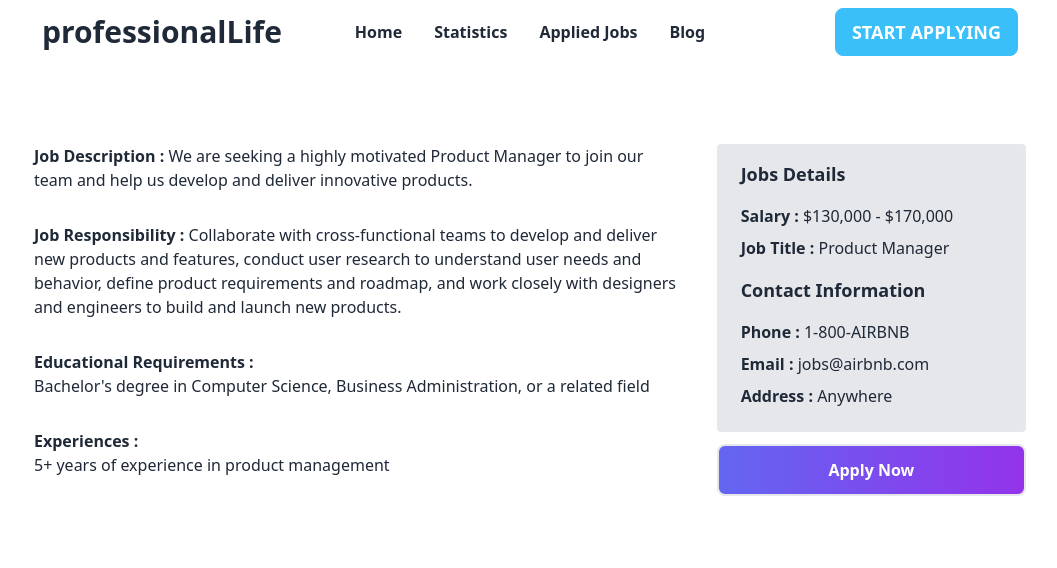
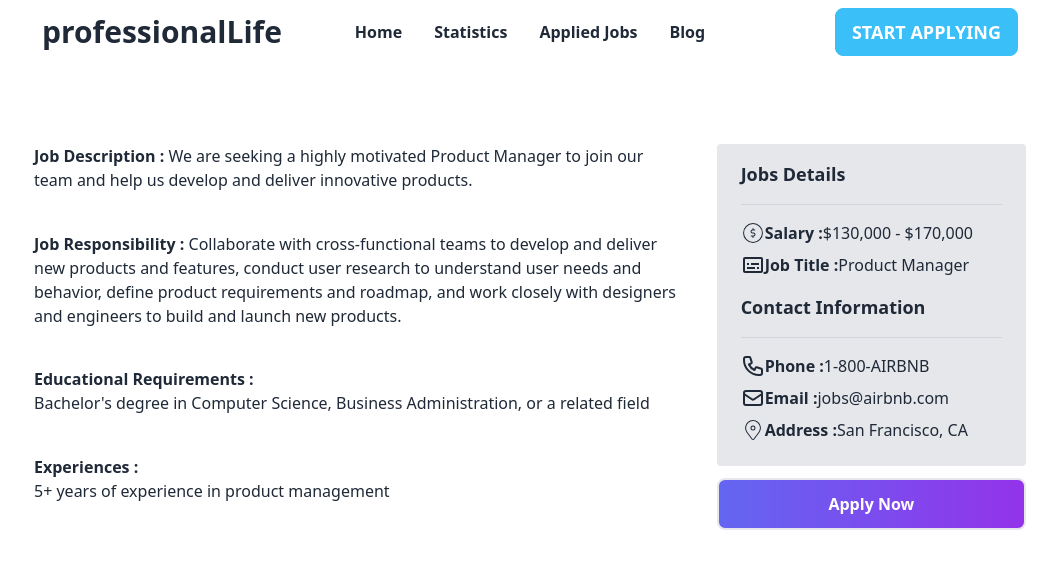
Before and after one commit to hbashar434/professional-life, a React (Vite) app: page /details/6433c2355e572739b14a0d51 in a window 1280 px wide. Shown: the top 568 px of the page, without its empty margins (110-1167 px from the left). Built offline with nearby package versions, Linux system fonts and the light colour scheme.

Commit message:
editing in view details

```diff
--- a/package.json
+++ b/package.json
@@ -14,6 +14,7 @@
     "match-sorter": "^6.3.1",
     "react": "^18.2.0",
     "react-dom": "^18.2.0",
+    "react-icons": "^4.8.0",
     "react-router-dom": "^6.10.0",
     "sort-by": "^1.2.0"
   },
--- a/public/job.json
+++ b/public/job.json
@@ -5,7 +5,7 @@
     "job_title": "Software Engineer",
     "company_name": "Google",
     "job_type": "Remote",
-    "location": "Anywhere",
+    "location": "Mountain View, CA",
     "job_category": "Fulltime",
     "salary": "$120,000 - $160,000",
     "job_description": "We are seeking a talented software engineer to join our team to develop and maintain cutting-edge software systems.",
@@ -37,7 +37,7 @@
     "job_title": "Product Manager",
     "company_name": "Airbnb",
     "job_type": "Remote",
-    "location": "Anywhere",
+    "location": "San Francisco, CA",
     "job_category": "Fulltime",
     "salary": "$130,000 - $170,000",
     "job_description": "We are seeking a highly motivated Product Manager to join our team and help us develop and deliver innovative products.",
@@ -53,7 +53,7 @@
     "job_title": "Senior Software Engineer",
     "company_name": "Netflix",
     "job_type": "Remote",
-    "location": "Anywhere",
+    "location": "Los Gatos, CA",
     "job_category": "Fulltime",
     "salary": "$200,000 - $250,000",
     "job_description": "We are looking for an experienced software engineer to join our team and help us build and maintain the Netflix streaming platform.",
@@ -65,34 +65,34 @@
   },
   {
     "id": "6433c2761d0058f39a17690c",
-    "company_logo": "https://res.cloudinary.com/dpeoxmblg/image/upload/v1681106617/assets/logos/spo6nu5fbdauwrjutfm2.png",
+    "company_logo": "https://res.cloudinary.com/dpeoxmblg/image/upload/v1681120815/assets/logos/dfre4nvbejajpkkvkybs.png",
     "job_title": "Technical Database Engineer",
-    "company_name": "Amazon",
+    "company_name": "Spotify",
     "job_type": "Onsite",
-    "location": "Seattle, WA",
+    "location": "New York, NY",
     "job_category": "Fulltime",
     "salary": "$150,000 - $200,000",
     "job_description": "We are seeking a highly motivated Senior Data Scientist to join our team and help us solve complex business problems using data and analytics.",
     "job_responsibility": "Develop and apply statistical models and machine learning algorithms to solve business problems, work with cross-functional teams to develop and implement data-driven solutions, and communicate findings and insights to stakeholders.",
     "educational_requirements": "PhD in Statistics, Computer Science, or a related field",
     "experiences": "5+ years of experience in data science",
-    "phone": "1-800-AMAZON",
-    "email": "jobs@amazon.com"
+    "phone": "1-800-SPOTIFY",
+    "email": "jobs@spotify.com"
   },
   {
     "id": "6433c28a8574d60ca80de897",
-    "company_logo": "https://res.cloudinary.com/dpeoxmblg/image/upload/v1681106617/assets/logos/spo6nu5fbdauwrjutfm2.png",
+    "company_logo": "https://res.cloudinary.com/dpeoxmblg/image/upload/v1681120815/assets/logos/skurnbo3syvvu2c8cljw.png",
     "job_title": "Product Designer",
-    "company_name": "Facebook",
+    "company_name": "Figma",
     "job_type": "Remote",
-    "location": "Anywhere",
+    "location": "San Francisco, CA",
     "job_category": "Fulltime",
     "salary": "$120,000 - $160,000",
     "job_description": "We are looking for a talented Product Designer to join our team and help us create innovative products and experiences for our users.",
     "job_responsibility": "Collaborate with cross-functional teams to design and deliver new products and features, conduct user research to understand user needs and behavior, create wireframes, prototypes and high-fidelity designs, and work closely with engineers to implement designs.",
     "educational_requirements": "Bachelor's degree in Design, Human-Computer Interaction, or a related field",
     "experiences": "3+ years of experience in product design",
-    "phone": "1-800-FACEBOOK",
-    "email": "jobs@facebook.com"
+    "phone": "1-800-FIGMA",
+    "email": "jobs@figma.com"
   }
 ]
--- a/src/components/FeaturedCard/FeaturedCard.jsx
+++ b/src/components/FeaturedCard/FeaturedCard.jsx
@@ -1,5 +1,7 @@
 import React from "react";
 import { Link } from "react-router-dom";
+import { CiLocationOn } from "react-icons/ci";
+import { CiDollar } from "react-icons/ci";
 
 const FeaturedCard = ({ job }) => {
   const {
@@ -25,8 +27,13 @@ const FeaturedCard = ({ job }) => {
           <button className="my-btn">{job_category}</button>
         </div>
         <div className="flex gap-8">
-          <p>{location}</p>
-          <p>{salary}</p>
+          <p className="flex items-center">
+            {" "}
+            <CiLocationOn size={24} /> {location}
+          </p>
+          <p className="flex items-center">
+            <CiDollar size={24} /> {salary}
+          </p>
         </div>
       </div>
       <Link to={`/details/${id}`}>
--- a/src/components/FeaturedJob/FeaturedJob.jsx
+++ b/src/components/FeaturedJob/FeaturedJob.jsx
@@ -18,6 +18,9 @@ const FeaturedJob = () => {
               <FeaturedCard key={job.id} job={job}></FeaturedCard>
             ))
           : ""}
+        {/* {data.map((job) => (
+          <FeaturedCard key={job.id} job={job}></FeaturedCard>
+        ))} */}
       </div>
     </div>
   );
--- a/src/components/Loader.js
+++ /dev/null
@@ -1,6 +0,0 @@
-const jobDetailsLoader = (id) => {
-  console.log("Loader", id);
-
-};
-
-export default jobDetailsLoader;
--- a/src/components/ViewDetails/ViewDetails.jsx
+++ b/src/components/ViewDetails/ViewDetails.jsx
@@ -1,6 +1,9 @@
-import React, { useContext, useEffect, useState } from "react";
+import React, { useEffect, useState } from "react";
 import { useParams } from "react-router-dom";
-import { FeaturedContext } from "../Home/Home";
+import { CiLocationOn } from "react-icons/ci";
+import { CiDollar } from "react-icons/ci";
+import { HiOutlinePhone, HiOutlineMail } from "react-icons/hi";
+import { MdOutlineSubtitles } from "react-icons/md";
 
 const ViewDetails = () => {
   const [job, setJob] = useState({});
@@ -17,7 +20,7 @@ const ViewDetails = () => {
   } = job;
   const { id } = useParams();
   useEffect(() => {
-    fetch("../job.json")
+    fetch("/job.json")
       .then((res) => res.json())
       .then((data) => {
         setJob(data.find((dt) => dt.id === id));
@@ -46,23 +49,31 @@ const ViewDetails = () => {
       <div>
         <div className="bg-gray-200 rounded px-6 py-4">
           <h1 className="font-bold text-lg">Jobs Details</h1>
-          <div className="my-4">
-            <h2 className=" font-semibold mb-2">
+          <p className="border-b border-gray-300 my-4"></p>
+          <div>
+            <h2 className=" font-semibold mb-2 flex">
+              <CiDollar size={24} />
               Salary : <span className=" font-normal">{salary}</span>
             </h2>
-            <h2 className=" font-semibold">
+            <h2 className=" font-semibold flex">
+              <MdOutlineSubtitles size={24} />
               Job Title : <span className=" font-normal">{job_title}</span>
             </h2>
           </div>
           <div>
-            <h1 className="text-lg font-bold mb-4">Contact Information</h1>
-            <h2 className=" font-semibold mb-2">
+            <h1 className="text-lg font-bold my-4">Contact Information</h1>
+            <p className="border-b border-gray-300 my-4"></p>
+            <h2 className=" font-semibold mb-2 flex">
+              <HiOutlinePhone size={24} />
               Phone : <span className=" font-normal">{phone}</span>
             </h2>
-            <h2 className=" font-semibold mb-2">
+            <h2 className=" font-semibold mb-2 flex">
+              <HiOutlineMail size={24} />
               Email : <span className=" font-normal">{email}</span>
             </h2>
-            <h2 className=" font-semibold mb-2">
+            <h2 className=" font-semibold mb-2 flex">
+              {" "}
+              <CiLocationOn size={24} />
               Address : <span className=" font-normal">{location}</span>
             </h2>
           </div>
--- a/src/main.jsx
+++ b/src/main.jsx
@@ -8,7 +8,6 @@ import Statistic from "./components/Statistic/Statistic";
 import AppliedJobs from "./components/AppliedJobs/AppliedJobs";
 import Blog from "./components/Blog/Blog";
 import ViewDetails from "./components/ViewDetails/ViewDetails";
-import jobDetailsLoader from "./components/Loader";
 
 const router = createBrowserRouter([
   {
@@ -23,7 +22,6 @@ const router = createBrowserRouter([
       {
         path: "/details/:id",
         element: <ViewDetails></ViewDetails>,
-        // loader: ({ params }) => jobDetailsLoader(params.id),
       },
       {
         path: "/statistic",
```
Also changed, not shown: 1 other file (tests, documents, lock files or other folders).
